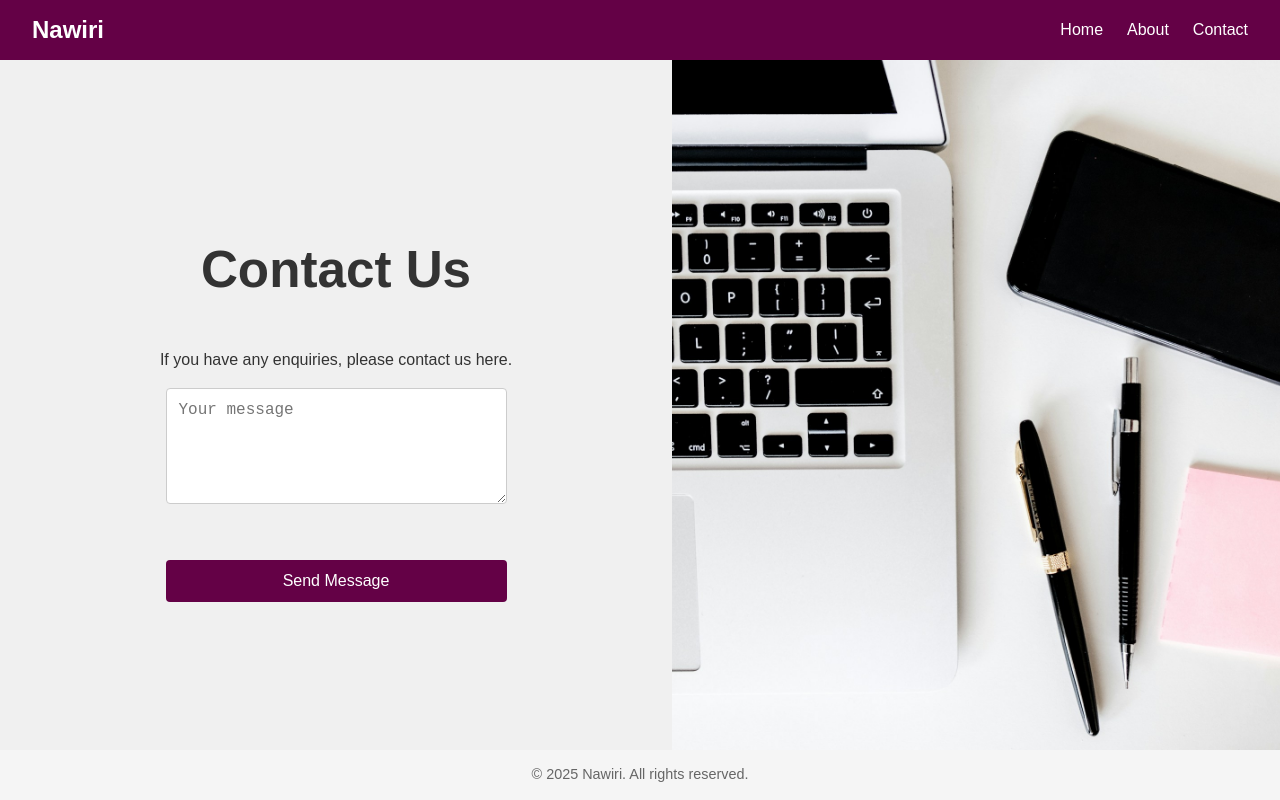
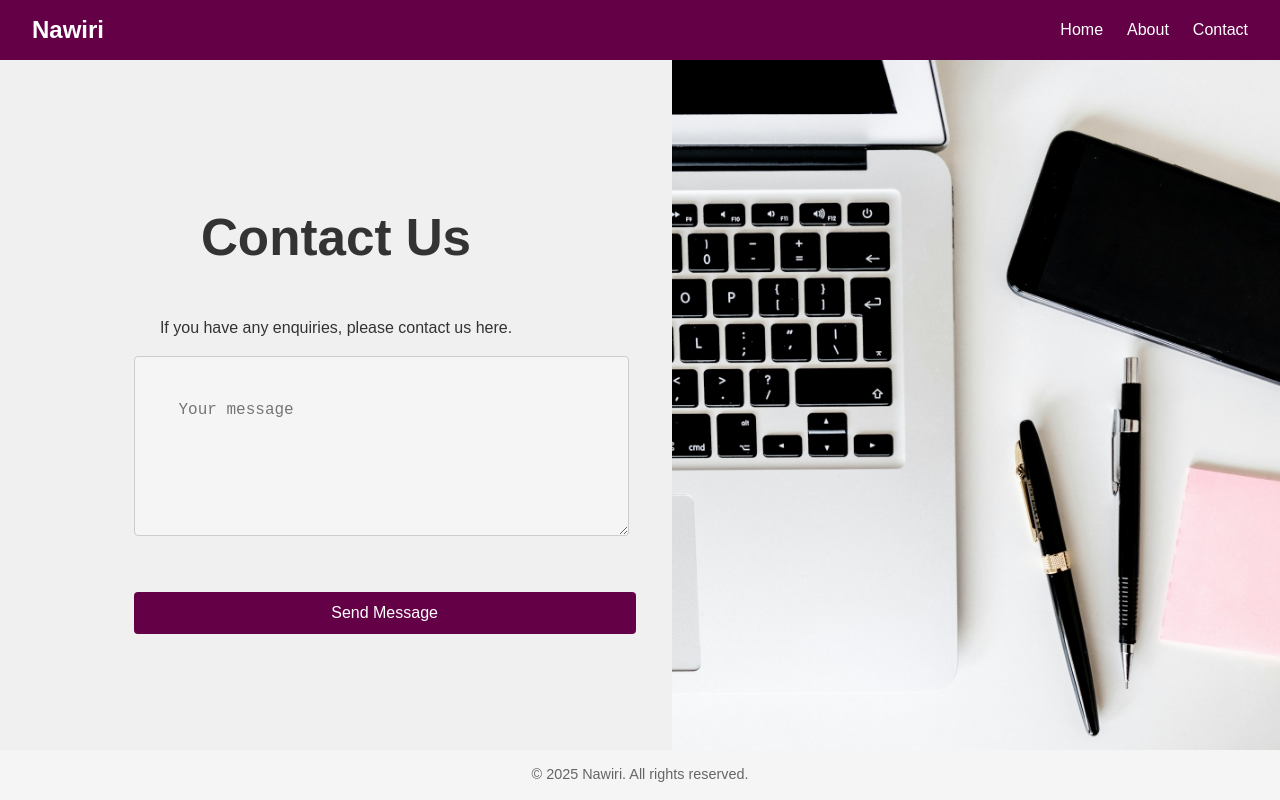
Before and after one commit to Moringa-SDF-PT10/nawiri-g7, a React (Vite) app: page /contact in a window 1280 px wide. Built offline with nearby package versions, Linux system fonts and the light colour scheme; the HTML template or start-up script is replaced by a standard one.

Commit message:
Syled the contact form better

```diff
--- a/src/App.css
+++ b/src/App.css
@@ -146,10 +146,13 @@ body, html, #root {
 }
 .contact-form input,
 .contact-form textarea {
-  padding: 0.75rem;
+  padding: 2.75rem;
   border: 1px solid #ccc;
   border-radius: 4px;
   font-size: 1rem;
+  background-color: whitesmoke  ;
+  width: 100%;
+  color: #333;
 }
 .contact-form input:focus,
 .contact-form textarea:focus {
@@ -165,4 +168,5 @@ body, html, #root {
   cursor: pointer;
   font-size: 1rem;
   transition: background-color 0.2s ease;
+  width: 124%;
 }
```
